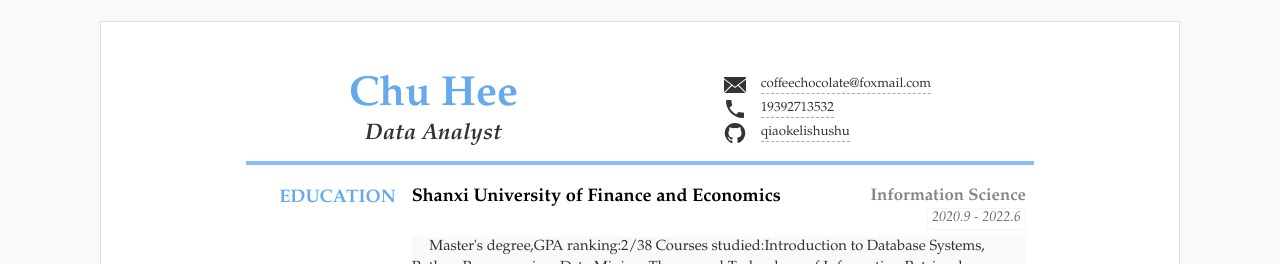
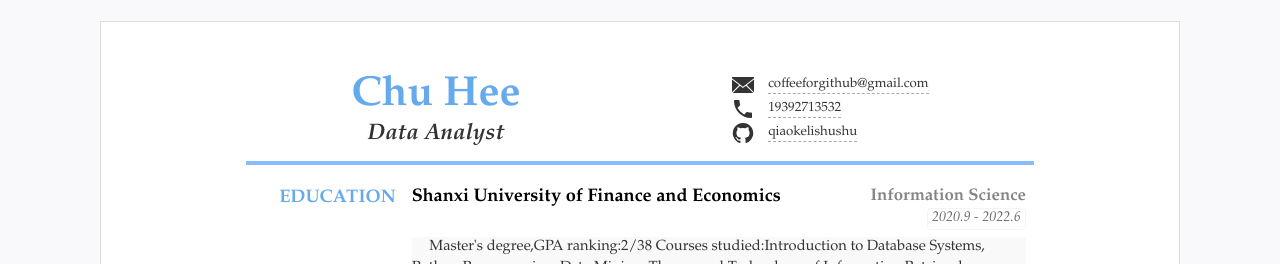
Before and after one commit to qiaokelishushu/CV, a Jekyll site: the page built from index.html, in a window 1280 px wide. Shown: the top 264 px of the page. Built offline with Jekyll 4.4.1, drawn with Linux system fonts in a browser that asks for light colours.

Commit message:
Update resume.yml
update EN DS mail

```diff
--- a/_data/resume.yml
+++ b/_data/resume.yml
@@ -9,8 +9,8 @@ jobtitle: "Data Analyst" #可空不显示
 
 #联系方式
 contact: #联系方式连接等3~5行
-- text: "coffeechocolate@foxmail.com" #文本内容
-  href: 'mailto:coffeechocolate@foxmail.com' #链接，无链接则空
+- text: "coffeeforgithub@gmail.com" #文本内容
+  href: 'mailto:coffeeforgithub@gmail.com' #链接，无链接则空
   icon: 'icons/email.svg' #图标 svg文件
 - text: "19392713532"
   href: 'tel:19392713532'
```
